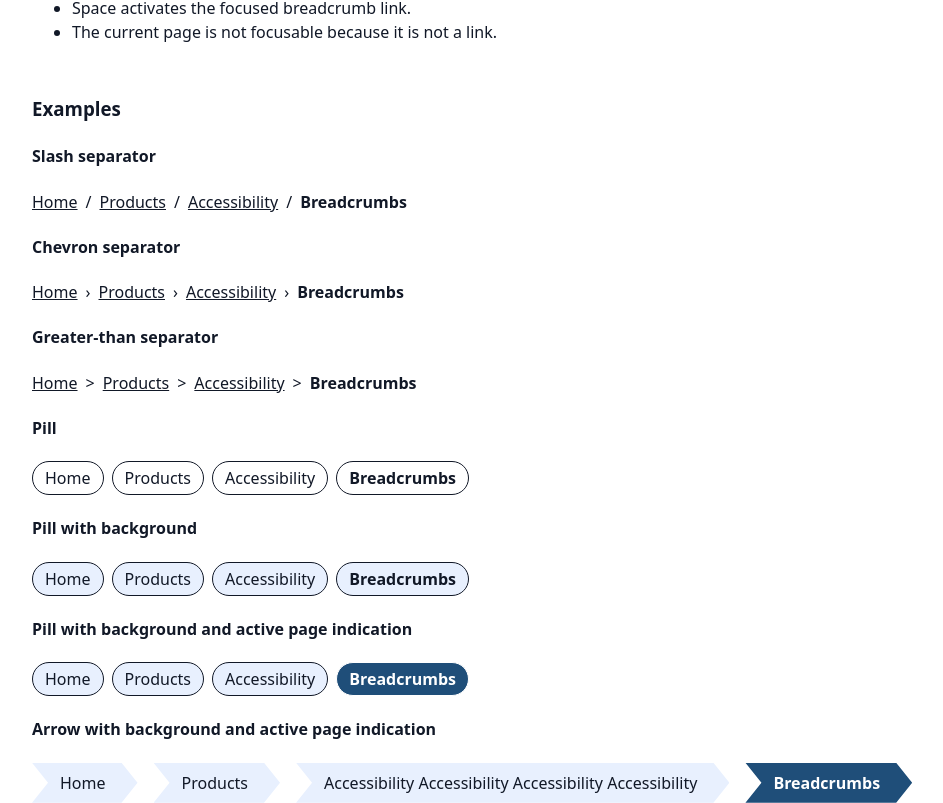
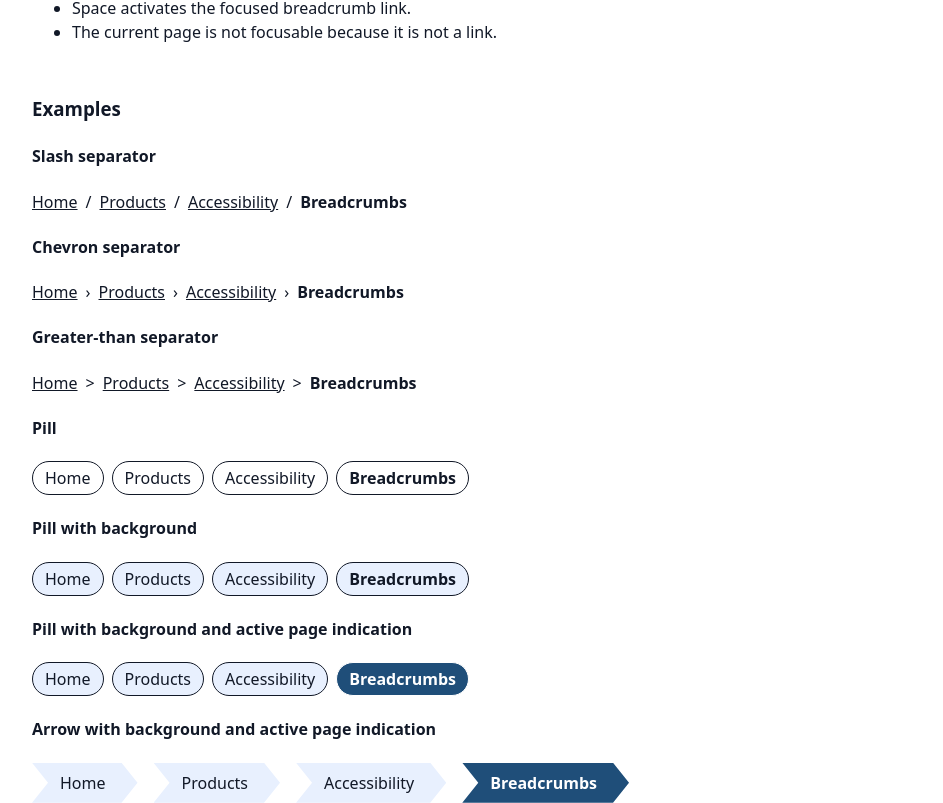
Before and after one commit to rpcorr/accessible-templates, a React (Vite) app: page /breadcrumbs in a window 1280 px wide. Shown: the part 894-1697 px from the top of the page, without its empty margins (82-1025 px from the left). Built offline with nearby package versions, Linux system fonts and the light colour scheme.

Commit message:
Removed three instances of Accessibilty

```diff
--- a/src/examples/Breadcrumbs/BreadcrumbsExamples.tsx
+++ b/src/examples/Breadcrumbs/BreadcrumbsExamples.tsx
@@ -77,7 +77,7 @@ export function BreadcrumbsExamples() {
         <BreadcrumbItem href="/">Home</BreadcrumbItem>
         <BreadcrumbItem href="/products">Products</BreadcrumbItem>
         <BreadcrumbItem href="/products/accessibility">
-          Accessibility Accessibility Accessibility Accessibility
+          Accessibility
         </BreadcrumbItem>
         <BreadcrumbItem current>Breadcrumbs</BreadcrumbItem>
       </Breadcrumbs>
```
